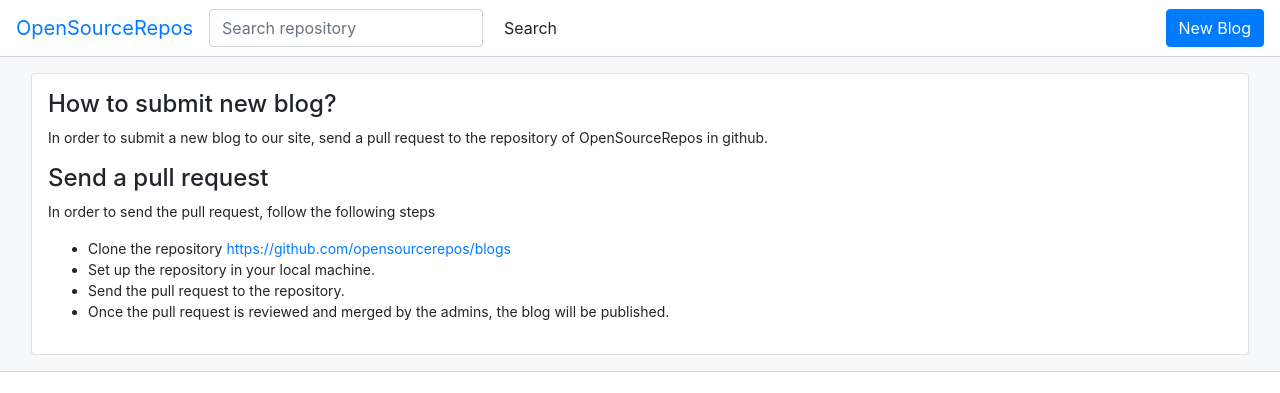
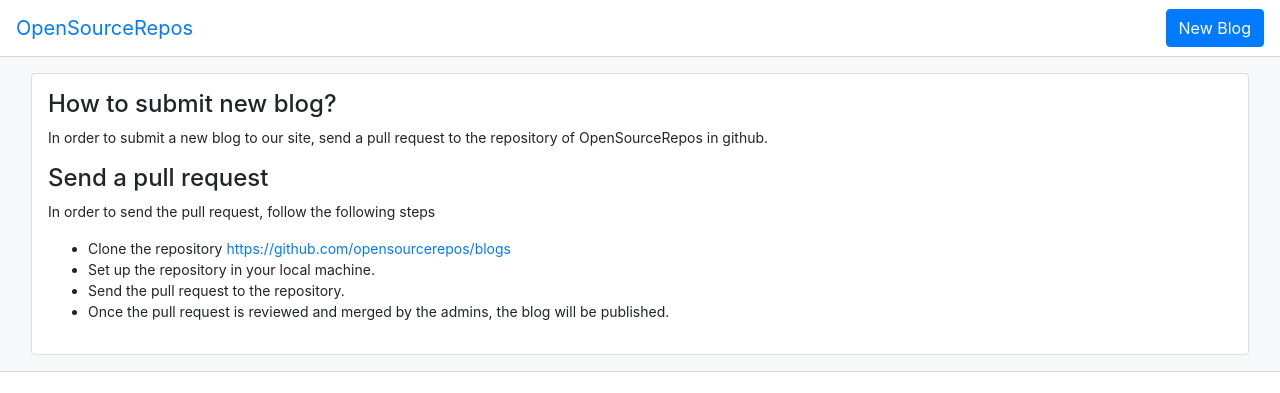
Before and after one commit to opensourcerepos/theme, a Gatsby site in the folder opensourcerepos-theme/: page /new-blog in a window 1280 px wide. Shown: the top 393 px of the page. Built offline with nearby package versions, Linux system fonts and the light colour scheme; Gatsby itself is replaced by a stand-in of ours.

Commit message:
search hidden

```diff
--- a/opensourcerepos-theme/src/components/header/header.jsx
+++ b/opensourcerepos-theme/src/components/header/header.jsx
@@ -15,10 +15,10 @@
           <div className="collapse navbar-collapse" id="navbarSupportedContent">
             <ul className="navbar-nav mr-auto">
               <li>
-                <form className="form-inline my-2 my-lg-0" method="GET" action="/app/search">
+                {/* <form className="form-inline my-2 my-lg-0" method="GET" action="/app/search">
                   <input className="form-control mr-sm-2 custom-input-element" id="searchNavBar" name="repo" type="search" placeholder="Search repository" aria-label="Search"/>
                   <button className="btn my-2 my-sm-0 search-submit-button" type="submit">Search</button>
-                </form>
+                </form> */}
               </li>
             </ul>
 
```
